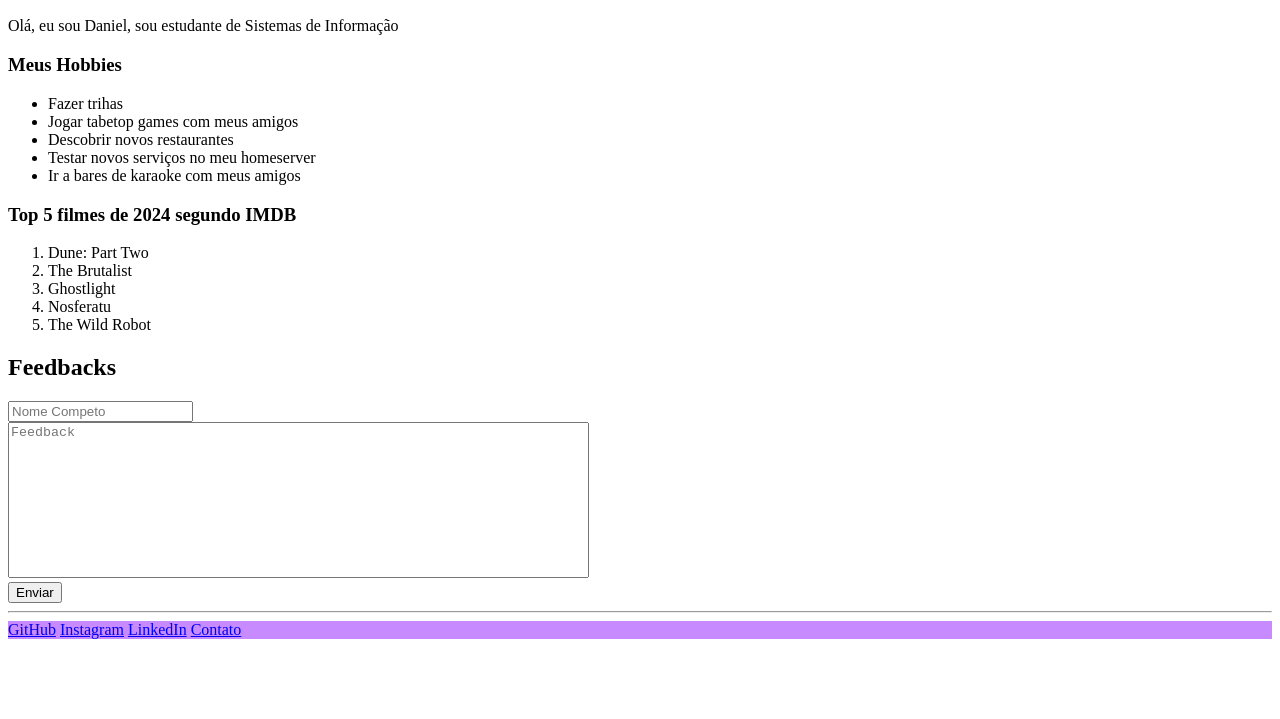
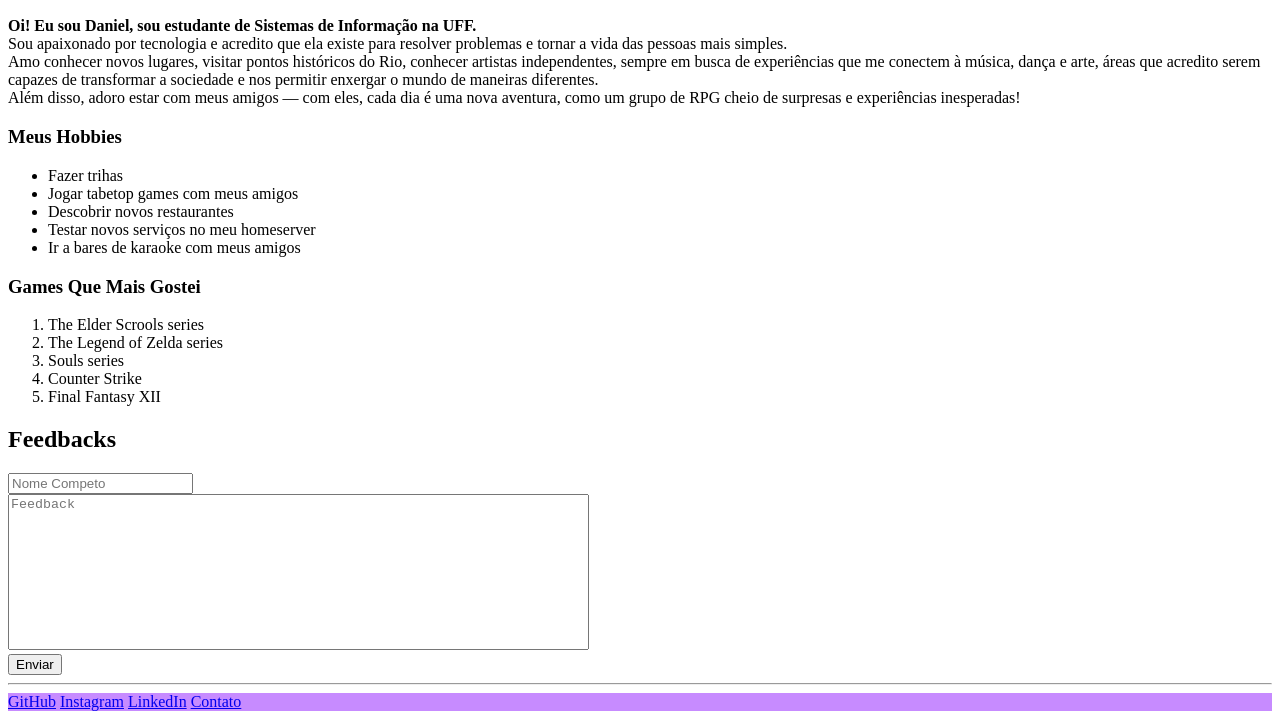
Before and after one commit to rafaelebastos/Tarefa-de-HTML, a plain HTML site: page Tarefa/daniel.html in a window 1280 px wide. Shown: the part 213-932 px from the top of the page. Before the commit the page ends 860 px from the top, so only its background shows below. Drawn offline with Linux system fonts and the light colour scheme.

Commit message:
Refactor code structure for improved clarity, change ordered list content, add description at daniel's personal page

```diff
--- a/Tarefa/daniel.html
+++ b/Tarefa/daniel.html
@@ -12,9 +12,15 @@
             <a href="./index.html">Home</a>
         </nav>
     </header>
+
     <main>
         <img src="https://avatars.githubusercontent.com/u/47503787?v=4"width="150" >
-        <p>Olá, eu sou Daniel, sou estudante de Sistemas de Informação </p>
+        <p><strong>Oi! Eu sou Daniel, sou estudante de Sistemas de Informação na UFF.</strong><br>
+            Sou apaixonado por tecnologia e acredito que ela existe para resolver problemas e tornar a vida das pessoas mais simples. <br>
+            Amo conhecer novos lugares, visitar pontos históricos do Rio, conhecer artistas independentes, sempre em busca de experiências que me conectem à música, dança e arte, áreas que acredito serem capazes de transformar a sociedade e nos permitir enxergar o mundo de maneiras diferentes. <br>
+            Além disso, adoro estar com meus amigos — com eles, cada dia é uma nova aventura, como um grupo de RPG cheio de surpresas e experiências inesperadas!
+        </p>
+
         <h3>Meus Hobbies</h3>
         <ul>
             <li>Fazer trihas</li>
@@ -23,14 +29,16 @@
             <li>Testar novos serviços no meu homeserver</li>
             <li>Ir a bares de karaoke com meus amigos</li>
         </ul>
-        <h3>Top 5 filmes de 2024 segundo IMDB</h3>
+
+        <h3>Games Que Mais Gostei</h3>
         <ol>
-            <li>Dune: Part Two</li>
-            <li>The Brutalist</li>
-            <li>Ghostlight</li>
-            <li>Nosferatu</li>
-            <li>The Wild Robot</li>
+            <li>The Elder Scrools series</li>
+            <li>The Legend of Zelda series</li>
+            <li>Souls series</li>
+            <li>Counter Strike</li>
+            <li>Final Fantasy XII</li>
         </ol>
+
         <section>
             <h2>Feedbacks</h2>
             <form>
@@ -40,7 +48,9 @@
             </form>
         </section>
     </main>
+
     <hr>
+
     <footer>
         <nav style="background-color: rgb(199, 139, 255);">
             <a href="https://github.com/TavrsD" target="_blank">GitHub</a>
```
Also changed, not shown: Tarefa/contatoDaniel.html (+5 -1 lines).
